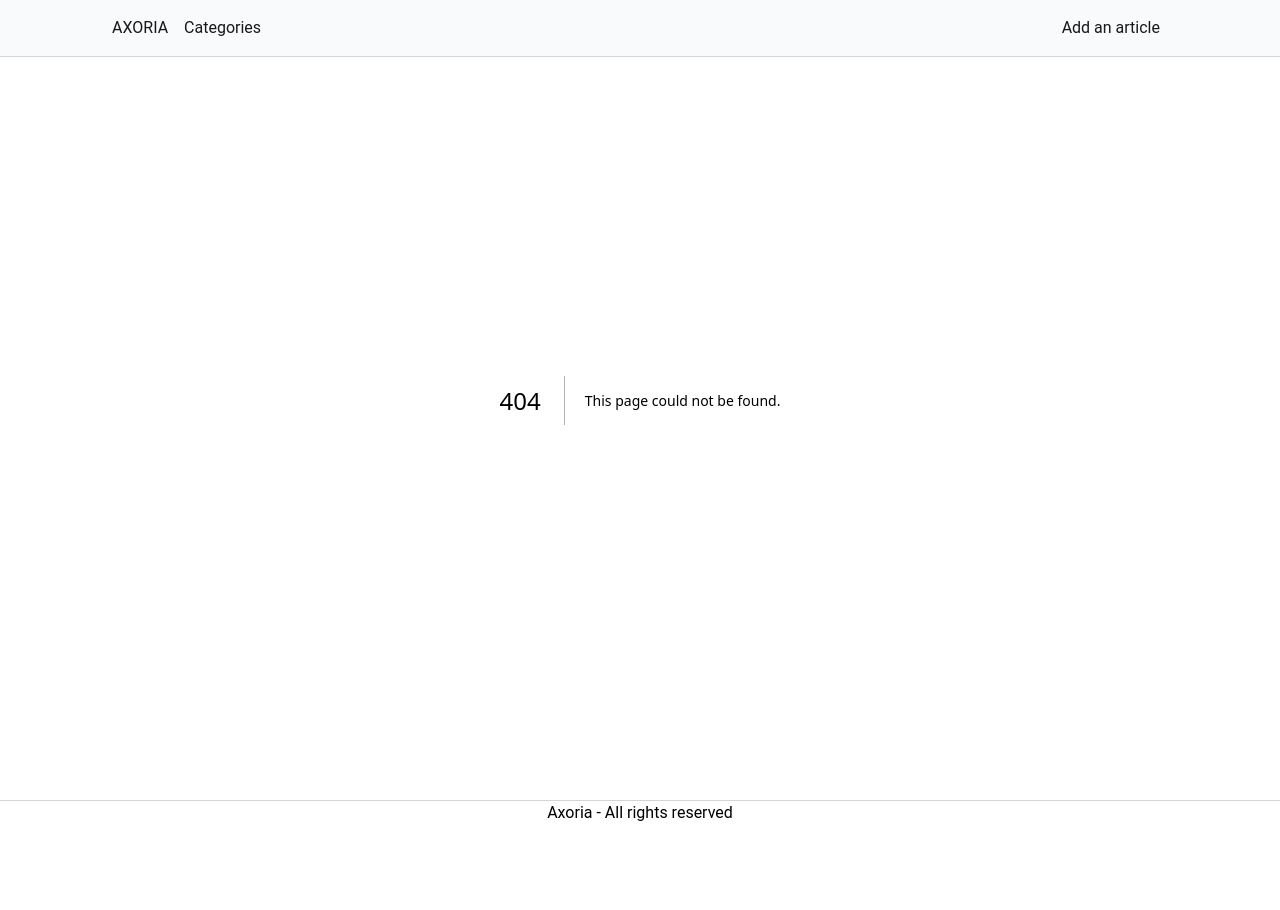
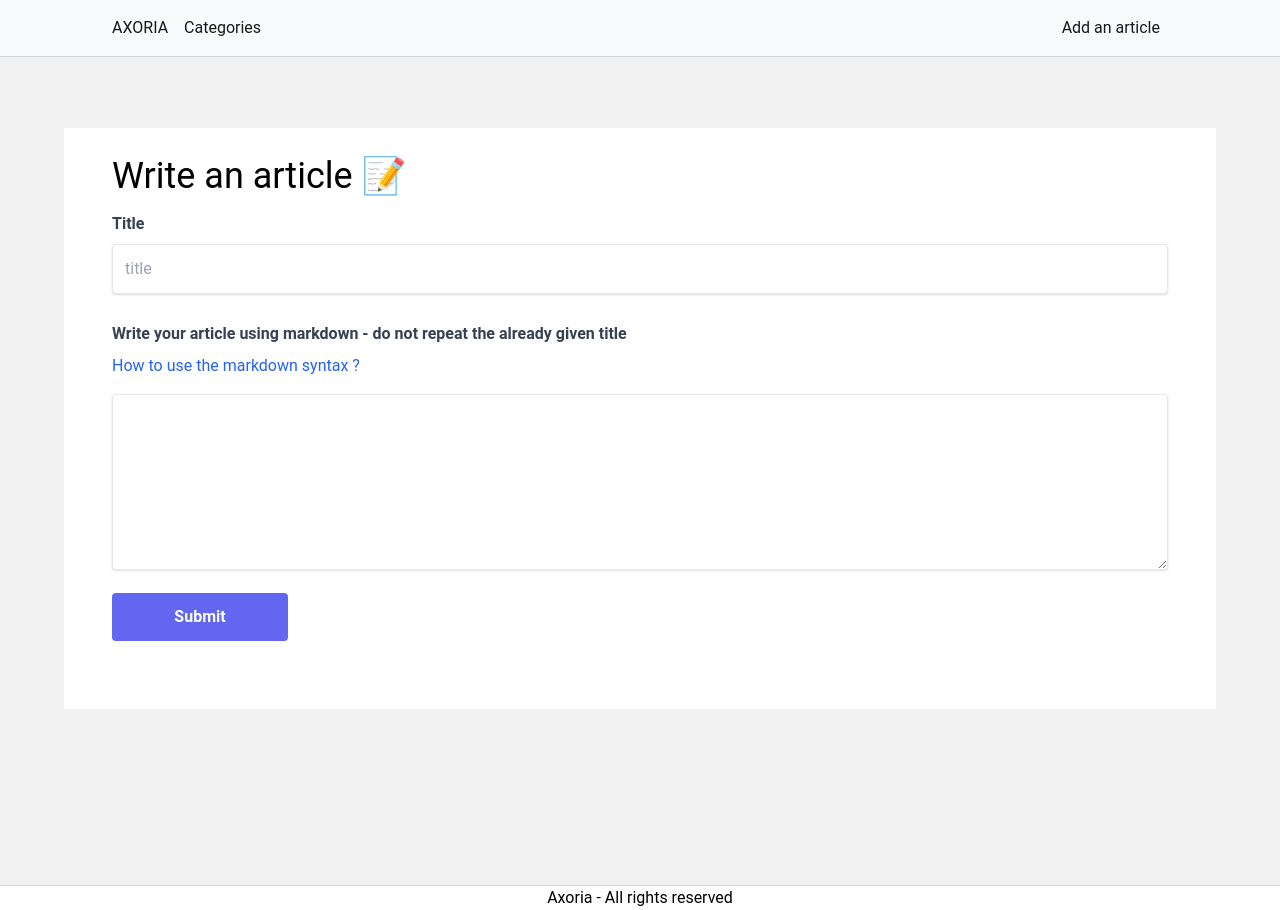
Before and after one commit to ovo-thom/axoria-blog, a Next.js app: page /dashboard/create in a window 1280 px wide. Before the commit this address had no page. Before the commit the page ends 825 px from the top, so only its background shows below. Built offline with nearby package versions, Linux system fonts and the light colour scheme.

Commit message:
feat: add folder dashboard & create & page.jsx with form

```diff
--- /dev/null
+++ b/src/app/dashboard/create/page.jsx
@@ -0,0 +1,40 @@
+"use client";
+
+export default function page() {
+  function handleSubmit(e) {
+    e.preventDefault();
+
+    const formData = new FormData(e.target);
+
+    for(const [key, value] of formData.entries()) {
+        console.log(key,value);
+    }
+  }
+
+  return (
+    <main className="u-main-container bg-white p-7 mt-32 mb-44">
+      <h1 className="text-4xl mb-4">Write an article 📝</h1>
+
+      <form onSubmit={handleSubmit} className="pb-6">
+        <label htmlFor="title" className="f-label">
+          Title
+        </label>
+        <input
+          type="text"
+          name="title"
+          className="shadow border rounded w-full p-3 mb-7 text-gray-700 focus:outline-slate-400"
+          id="title"
+          placeholder="title"
+          required
+        />
+
+        <label htmlFor="markdownArticle" className="f-label">Write your article using markdown - do not repeat the already given title</label>
+        <a href="https://www.markdownguide.org/cheat-sheet/" target="_blank" className="block mb-4 text-blue-600">How to use the markdown syntax ?</a>
+
+        <textarea name="markdownArticle" id="markdownArticle" required className="min-h-44 text-xl shadow appearance-none border rounded w-full p-8 text-gray-700 mb-4 focus:outline-slate-400"></textarea>
+
+        <button className="min-w-44 bg-indigo-500 text-white font-bold py-3 px-4 rounded border-none mb-4">Submit</button>
+      </form>
+    </main>
+  );
+}
--- a/src/app/globals.css
+++ b/src/app/globals.css
@@ -30,3 +30,9 @@
 .t-main-subtitle {
   @apply mb-12 text-zinc-700;
 }
+
+/* Form */
+
+.f-label {
+  @apply block mb-2 text-gray-700 font-semibold;
+}
```
Also changed, not shown: note.txt.
